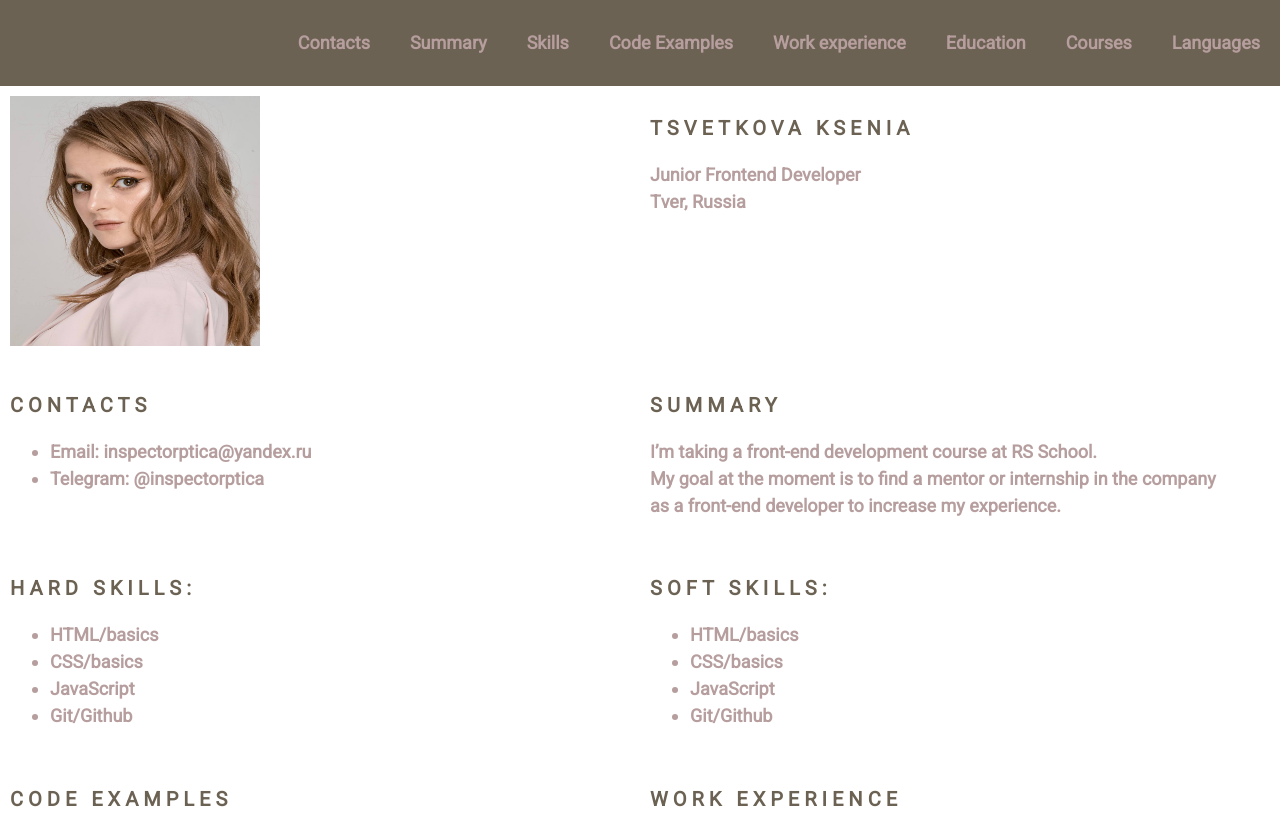
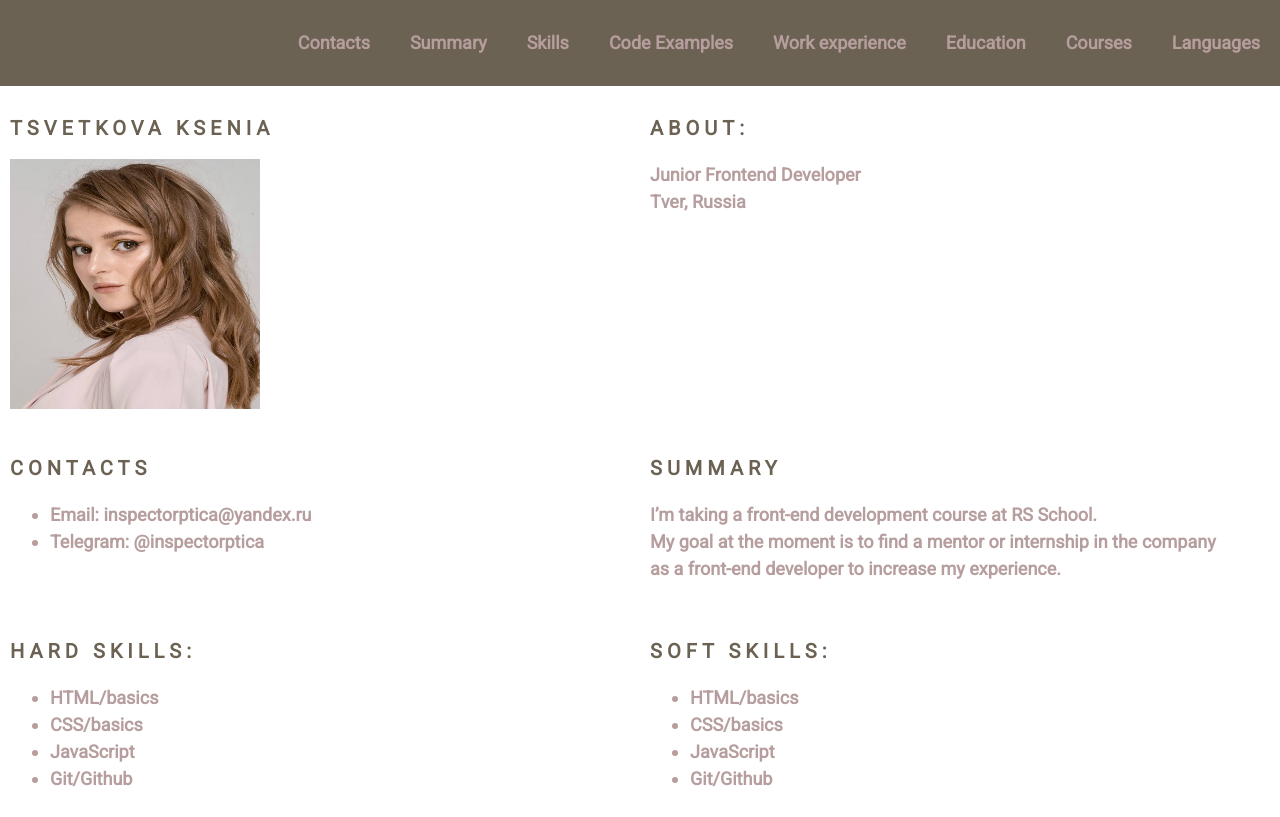
Before and after one commit to Inspectorptica/rsschool-cv, a plain HTML site: page index.html in a window 1280 px wide. Shown: the top 817 px of the page. Drawn offline with Linux system fonts and the light colour scheme.

Commit message:
fix: fix information

```diff
--- a/index.html
+++ b/index.html
@@ -32,10 +32,11 @@
   <main class="main">
     <div class="container main-container">
       <section class="section" id="photo">
+        <h1 class="section-title">Tsvetkova Ksenia</h1>
         <img src="img/avatar.jpg" alt="my photo" width="250" height="250">
       </section>
       <section class="section" id="profile">
-        <h1 class="section-title">Tsvetkova Ksenia</h1>
+        <h2 class="section-title">About:</h2>
         <p>Junior Frontend Developer<br>Тver, Russia</p>
       </section>
       <section class="section" id="contacts">
@@ -58,7 +59,7 @@
           <li>Git/Github</li>
         </ul>
       </section>
-      <section class="section" id="skills">
+      <section class="section" id="skills1">
         <h2 class="section-title">Soft Skills:</h2>
         <ul>
           <li>HTML/basics</li>
@@ -101,7 +102,7 @@
   </main>
   <footer class="footer">
     <div class="container">
-      <div class="footer-container">
+      <div class="d">
         <p class="year">2022</p>
         <a class="git" href="https://https://github.com/Inspectorptica">Inspectorptica</a>
         <a href="https://rs.school/js/"> <img class="logo" src="img/logo.svg" alt="logo rsschool"></a>
```
